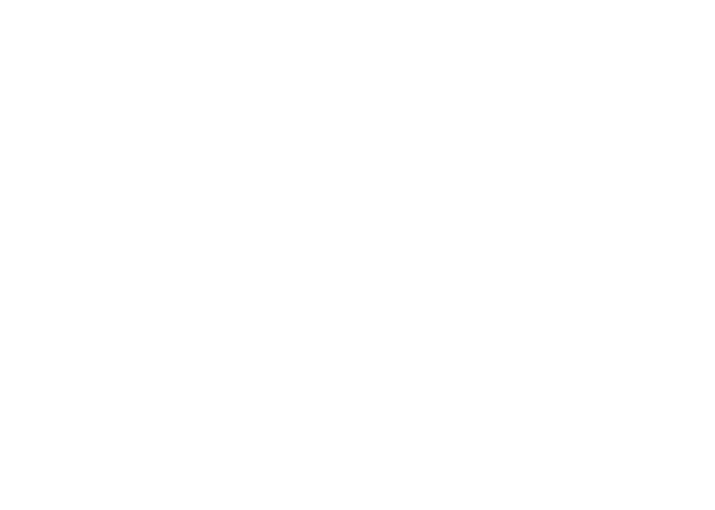
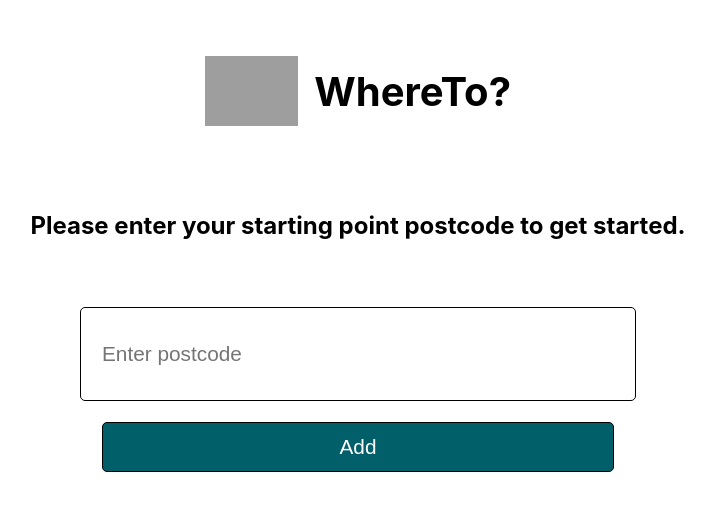
Before and after one commit to andrebraga7/where-to-ts, a React (Create React App) app: page /planning in a window 1280 px wide. Before the commit this address had no page. Shown: the top 510 px of the page, without its empty margins (282-997 px from the left). Built offline with nearby package versions, Linux system fonts and the light colour scheme; grey boxes are pictures that could not be loaded.

Commit message:
Refactor utils

```diff
--- a/src/App.tsx
+++ b/src/App.tsx
@@ -1,7 +1,7 @@
 import styles from "./App.module.scss"
 import { Routes, Route } from "react-router-dom"
 import { Landing } from "./components/Landing"
-// import Planning from "./components/Planning";
+import { Planning } from "./components/Planning"
 // import Results from "./components/Results";
 
 function App() {
@@ -14,6 +14,7 @@
     <div className={styles.App}>
       <Routes>
         <Route path="/" element={<Landing />} />
+        <Route path="/planning" element={<Planning />} />
         {/* {currentView === "landing" ? ( */}
         {/* ) : currentView === "planning" ? (
         <Planning setCurrentView={setCurrentView} setResult={setResult} />
--- /dev/null
+++ b/src/components/Header/Header.tsx
@@ -0,0 +1,16 @@
+import styles from "../../styles/Header.module.scss"
+
+export const Header = () => {
+  return (
+    <>
+      <header className={styles.Header}>
+        <img
+          src="https://res.cloudinary.com/andrebraga7/image/upload/v1687535779/logo_j8yrk1.jpg"
+          alt="where to logo"
+          className={styles.Logo}
+        ></img>
+        <h1 className={styles.LogoH1}>WhereTo?</h1>
+      </header>
+    </>
+  )
+}
--- /dev/null
+++ b/src/components/Header/index.ts
@@ -0,0 +1 @@
+export { Header } from './Header'
--- /dev/null
+++ b/src/components/Planning/Planning.tsx
@@ -0,0 +1,98 @@
+import { useState } from "react"
+import btnStyles from "../../styles/Button.module.scss"
+import { Header } from "../Header"
+import { StartingPoint } from "../StartingPoint"
+// import StartingPoint from "./StartingPoint"
+// import PostcodesList from "./PostcodesList"
+// import TravelMode from "./TravelMode"
+// import Spinner from "../assets/Spinner"
+
+export const Planning = () => {
+  // useState hook to create a postcodes array
+  const [postcodes, setPostcodes] = useState([])
+  const [travelMode, setTravelMode] = useState("Driving")
+  const [hasLoaded, setHasLoaded] = useState(true)
+
+  // const handleClick = (event: React.MouseEvent) => {
+  //   postcodes.length === 1 ? event.preventDefault() : calculateJourney()
+  // }
+
+  // Remove space from the middle of postcode and add %20 for API fetching
+  // const parsePostcodes = () => {
+  //   return postcodes.map((postcode) => {
+  //     const newPostcode = postcode.split("")
+  //     return newPostcode.toSpliced(-4, 1, "%20").join("")
+  //   })
+  // }
+
+  // API fetch with async
+  // const calculateJourney = async () => {
+  //   setHasLoaded(false)
+  //   const parsed = parsePostcodes()
+  //   try {
+  //     const response = await fetch(
+  //       `https://media.carecontrolsystems.co.uk/Travel/JourneyPlan.aspx?Route=${parsed.toString()}&Format=Miles&TravelMode=${travelMode}&TrafficModel=best_guess`
+  //     )
+  //     const data = await response.text()
+  //     validateResult(data)
+  //   } catch (error) {
+  //     console.log(error)
+  //   }
+  // }
+
+  // Check to see if the result has the correct expected length
+  // const validateResult = (data) => {
+  //   // Split the result string into an array and remove the empty element at the end
+  //   const parsed = data.split(";").slice(0, -1)
+
+  //   parsed.length === postcodes.length - 1
+  //     ? setResult(parsed)
+  //     : setResult(false)
+  //   setHasLoaded(true)
+  //   setCurrentView("results")
+  // }
+
+  return (
+    <div>
+      <Header />
+      {!postcodes.length ? (
+        <StartingPoint />
+      ) : (
+        <div>
+          {null}
+          {/* {hasLoaded ? (
+            <div>
+              <TravelMode
+                travelMode={travelMode}
+                setTravelMode={setTravelMode}
+              />
+              <PostcodesList
+                setPostcodes={setPostcodes}
+                postcodes={postcodes}
+              />
+              <button
+                className={`${btnStyles.Button} ${
+                  postcodes.length === 1 ? btnStyles.Grey : btnStyles.Green
+                }`}
+                // When user clicks button currentView updates to results and trigers component reload
+                onClick={handleClick}
+              >
+                Calculate journey
+              </button>
+
+              <button
+                className={`${btnStyles.Button} ${btnStyles.Black}`}
+                // When user clicks button currentView updates to landing and trigers component reload
+                onClick={() => setCurrentView("landing")}
+              >
+                Start Over
+              </button>
+            </div>
+          ) : (
+            <Spinner />
+          )} */}
+        </div>
+      )}
+    </div>
+  )
+}
--- /dev/null
+++ b/src/components/Planning/index.ts
@@ -0,0 +1 @@
+export { Planning } from './Planning'
--- /dev/null
+++ b/src/components/StartingPoint/StartingPoint.tsx
@@ -0,0 +1,46 @@
+import { useState } from "react"
+import styles from "../../styles/StartingPoint.module.scss"
+import btnStyles from "../../styles/Button.module.scss"
+import { formatPostcode } from "../../utils"
+
+export const StartingPoint = () => {
+  const [startingPoint, setStartingPoint] = useState("")
+
+  const handleSubmit = (event: React.FormEvent) => {
+    event.preventDefault()
+    const formattedPostcode = formatPostcode(startingPoint)
+    console.log(formattedPostcode)
+    // setPostcodes([formattedPostcode])
+  }
+
+  return (
+    <div>
+      <h2 className={styles.SubHeading}>
+        Please enter your starting point postcode to get started.
+      </h2>
+
+      {/* Simple form that takes the starting point postcode and adds it as the first intem of the postcodes array */}
+      <form onSubmit={handleSubmit}>
+        <input
+          className={styles.Input}
+          name="postcode"
+          placeholder="Enter postcode"
+          value={startingPoint}
+          onChange={(event) =>
+            setStartingPoint(event.target.value.toUpperCase())
+          }
+          pattern="^[A-Za-z][A-Za-z0-9]{2,3}(?:\s?[0-9][A-Za-z0-9]{2})$"
+          title="Valid postcodes must be A123 1AB or AB1 1AB"
+          maxLength={8}
+          required
+        />
+        <button
+          className={`${btnStyles.Button} ${btnStyles.Green}`}
+          type="submit"
+        >
+          Add
+        </button>
+      </form>
+    </div>
+  )
+}
--- /dev/null
+++ b/src/components/StartingPoint/index.ts
@@ -0,0 +1 @@
+export { StartingPoint } from './StartingPoint'
--- /dev/null
+++ b/src/utils/index.ts
@@ -0,0 +1 @@
+export { formatPostcode } from './utils'
--- /dev/null
+++ b/src/utils/utils.tsx
@@ -0,0 +1,11 @@
+/** This functions takes in the postcode and formats it to have one space in the middle.
+ * It first checks to see if there is a space, if not it adds one and returns the new string.
+ */
+export const formatPostcode = (postcode: string) => {
+  if (postcode.at(-4) !== " ") {
+    const postcodeArray = postcode.split("")
+    postcodeArray.splice(-3, 0, " ")
+    return postcodeArray.join("")
+  }
+  return postcode
+}
```
